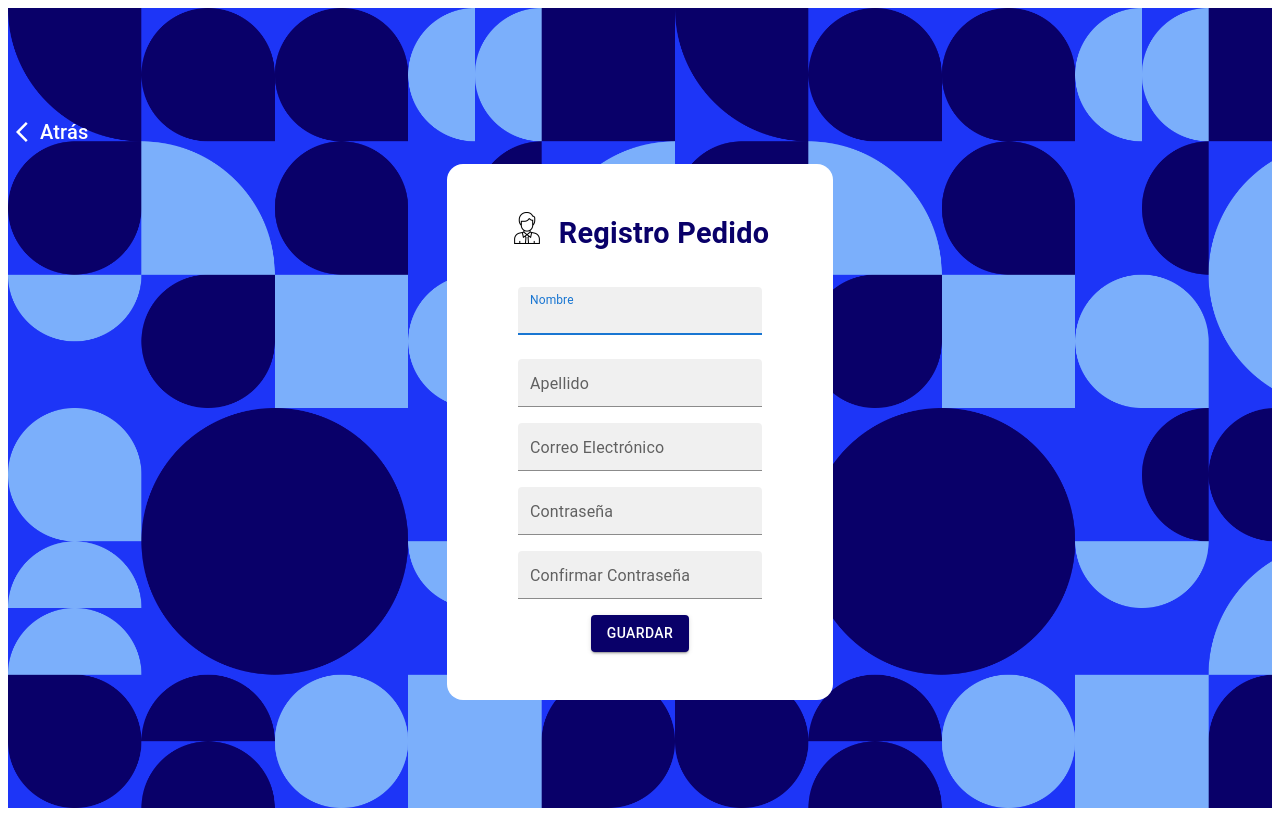
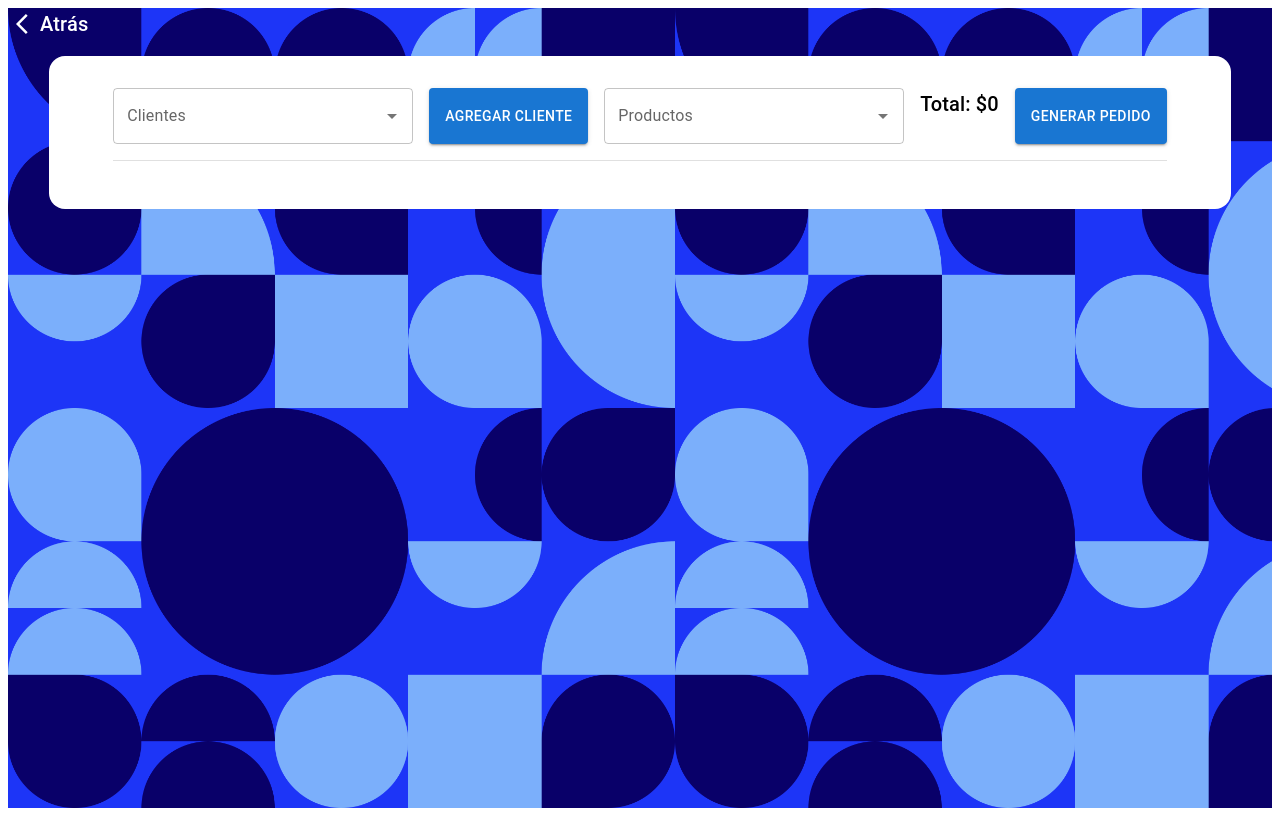
Before and after one commit to CarlosAC-29/Invento_Track, a Next.js app in the folder invento-track-frontend/: page /pages/usuarios/registro-pedido in a window 1280 px wide. Built offline with nearby package versions, Linux system fonts and the light colour scheme.

Commit message:
pedidos update

```diff
--- a/invento-track-frontend/src/app/pages/usuarios/registro-pedido/page.jsx
+++ b/invento-track-frontend/src/app/pages/usuarios/registro-pedido/page.jsx
@@ -1,267 +1,117 @@
 "use client"
 import React, { useState } from 'react';
-import Swal from 'sweetalert2';
-import styles from './styles.module.css'
+import { Box, Typography, Stack, TextField, Button, Autocomplete, Divider } from '@mui/material';
+import styles from './styles.module.css';
 import ArrowBackIosIcon from '@mui/icons-material/ArrowBackIos';
-import Image from 'next/image';
-import vendorIcon from '../../../../../public/images/vendedor-icon.png';
-import { useForm } from 'react-hook-form';
-import {
-    Box,
-    Typography,
-    Stack,
-    TextField,
-    Button
-} from '@mui/material';
-import { registarVendedor } from '@/app/api/api.routes';
-import { Password } from '@mui/icons-material';
-import { useRouter } from 'next/navigation';
-import { initializeApp } from 'firebase/app';
-import { getAuth, createUserWithEmailAndPassword } from 'firebase/auth'
-
-const firebaseConfig = {
-    apiKey: "AIzaSyAWrC4NNeZpkbsDnmFM4ZirY3uzJu_GDHA",
-    authDomain: "logininventotrack.firebaseapp.com",
-    projectId: "logininventotrack",
-    storageBucket: "logininventotrack.appspot.com",
-    messagingSenderId: "692002139318",
-    appId: "1:692002139318:web:c627ac41ca3cc4b1d64a17"
-  };
-
-const app = initializeApp(firebaseConfig);
 
 export default function RegistroPedido() {
+    const [productosAgregados, setProductosAgregados] = useState([]);
 
-    const { register, handleSubmit} = useForm(
-        {
-            defaultValues: {
-                nombre: '',
-                apellido: '',
-                email: '',
-                password: '',
-                confPassword: ''
+    const Clientes = [
+        { value: 1, label: 'Carlos' },
+        { value: 2, label: 'Camilo' },
+        { value: 3, label: 'Luis' }
+    ];
+
+    const Productos = [
+        { value: 1, label: 'Agua', precio: 2000 },
+        { value: 2, label: 'Gaseosa', precio: 3000 },
+        { value: 3, label: 'Bombon', precio: 500 }
+    ];
+
+    const handleChange = (event) => {
+        setAge(event.target.value);
+    };
+
+    const handleCantidadChange = (event, index) => {
+        const { value } = event.target;
+        const nuevosProductos = productosAgregados.map((producto, i) => {
+            if (i === index) {
+                const valorTotal = producto.valorUnitario * value;
+                return { ...producto, cantidad: value, valorTotal };
             }
-        }
-    )
-
-    const handleClick = () => {
-        router.push('../listas/cliente');
-      };
-
-    const router = useRouter();
-
-    const [data, setData] = useState('')
-
-    const [nombreError, setNombreError] = useState('')
-    const [apellidoError, setApellidoeError] = useState('')
-    const [passowordError, setPasswordError] = useState('')
-    const [confPasswordError, setConfPasswordError] = useState('')
-    const [emailError, setEmailError] = useState('')
+            return producto;
+        });
+        setProductosAgregados(nuevosProductos);
+    }
 
 
-    const saveData = async (data) => {
 
-        Swal.fire({
-            title: 'Esperando respuesta del servidor...',
-            allowOutsideClick: false,
-            allowEscapeKey: false,
-            button: true,
-            showConfirmButton: false,
-            didOpen: () => {
-                Swal.showLoading();
-            }
-        })
+    const handleDeleteProducto = (index) => {
+        setProductosAgregados(productosAgregados.filter((producto, i) => i !== index));
+    };
 
-        const response = await registarVendedor(data)
-
-        //Firebase
-        const auth = getAuth();
-        try {
-            const userCredential = await createUserWithEmailAndPassword(auth, data.email, data.password);
-            // Usuario registrado con éxito
-            console.log('Usuario registrado:', userCredential.user);
-            // Aquí puedes redirigir a otra página o realizar otras acciones después del registro exitoso
-        } catch (error) {
-            // Si hay un error durante el registro
-            console.error('Error de registro:', error.message);
-        }
-
-        console.log(response)
-
-        if(response){
-            Swal.close()
-            Swal.fire({
-                title: 'Vendedor registrado con éxito',
-                icon: 'success',
-                confirmButtonText: 'Ok',
-            })
-        }else{
-            Swal.close()
-            Swal.fire({
-                title: 'Error al registrar el vendedor',
-                icon: 'error',
-                confirmButtonText: 'Ok',
-            })
-        }
-
-    }
-
-    const processForm = (data) => {
-        setData(data);
-        console.log(data);
-
-        let isValid = true;
-
-        if (!data.nombre || !data.nombre.length) {
-            setNombreError('Campo requerido');
-            isValid = false;
+    const handleAddProducto = (productoSeleccionado) => {
+        const productoExistenteIndex = productosAgregados.findIndex(producto => producto.referencia === productoSeleccionado.label);
+        if (productoExistenteIndex !== -1) {
+            // Si el producto ya existe, aumentar la cantidad en 1
+            const nuevosProductos = [...productosAgregados];
+            nuevosProductos[productoExistenteIndex].cantidad += 1;
+            nuevosProductos[productoExistenteIndex].valorTotal = nuevosProductos[productoExistenteIndex].cantidad * nuevosProductos[productoExistenteIndex].valorUnitario;
+            setProductosAgregados(nuevosProductos);
         } else {
-            setNombreError('');
-        }
-
-        if (!data.apellido || !data.apellido.length) {
-            setApellidoeError('Campo requerido');
-            isValid = false;
-        } else {
-            setApellidoeError('');
-        }
-
-        if (!data.email || !data.email.length) {
-            setEmailError('Campo requerido');
-            isValid = false;
-        } else {
-            setEmailError('');
-        }
-
-        if (!data.password || !data.password.length) {
-            setPasswordError('Campo requerido');
-            isValid = false;
-        } else {
-            setPasswordError('');
-        }
-
-        if (!data.confPassword || !data.confPassword.length) {
-            setConfPasswordError('Campo requerido');
-            isValid = false;
-        } else {
-            setConfPasswordError('');
-        }
-
-        if (isValid) {
-            saveData(data);
+            // Si el producto no existe, agregarlo con cantidad 1
+            const nuevoProducto = {
+                referencia: productoSeleccionado.label,
+                producto: productoSeleccionado.label,
+                valorUnitario: productoSeleccionado.precio,
+                cantidad: 1,
+                valorTotal: productoSeleccionado.precio
+            };
+            setProductosAgregados([...productosAgregados, nuevoProducto]);
         }
     };
 
+    const handleClick = () => {
+        // Tu lógica para redirigir al usuario
+    };
+
+    // Calcular el valor total general
+    const valorTotalGeneral = productosAgregados.reduce((total, producto) => total + producto.valorTotal, 0);
 
     return (
         <div className={styles.main_container}>
-            <Stack
-            direction='column'
-            alignItems="center"
-            justifyContent="center"
-            spacing={2}
-            sx={{
-                width: '100%',
-                height: '100vh',
-            }}
-            >
-                <Box sx={{paddingLeft: '1rem',width: "100%", display: 'flex', justifyContent: 'left', alignItems:'center' }}>
-                    <Box onClick={handleClick} sx={{cursor: 'pointer', display: 'flex', color: "#fff", justifyContent: "center", alignItems:"center"}}>
-                    <ArrowBackIosIcon id='backIcon' />
-                    <Typography variant='h6' > Atrás </Typography>
+            <Stack direction='column' alignItems="center" spacing={2} sx={{ width: '100%', height: '100vh' }}>
+                <Box sx={{ paddingLeft: '1rem', width: "100%", display: 'flex', justifyContent: 'left', alignItems: 'center' }}>
+                    <Box onClick={handleClick} sx={{ cursor: 'pointer', display: 'flex', color: "#fff", justifyContent: "center", alignItems: "center" }}>
+                        <ArrowBackIosIcon id='backIcon' />
+                        <Typography variant='h6'> Atrás </Typography>
                     </Box>
                 </Box>
-                <Box
-                    sx={{
-                        bgcolor: 'white',
-
-                        borderRadius: '1rem',
-                        padding: '2rem 4rem',
-                        marginBottom: '1rem'
-                    }}
-                    xs={12}
-                    sm={12}
-                    md={10}
-                >
-                    <form onSubmit={handleSubmit(processForm)}>
-                        <Stack
-                            direction='column'
-                            alignItems="center"
-                            justifyContent="center"
-                            spacing={2}
-                            sx={{ height: '100%', padding: '1rem 0' }}
-                        >
-                            <Box sx={{ display: 'flex' }}>
-                                <Image src={vendorIcon} width={32} alt='worker' />
-                                <Typography sx={{
-                                    color: '#090069',
-                                    fontSize: '1.8rem',
-                                    marginLeft: '1rem',
-                                    fontWeight: 'bold',
-                                    marginBottom: '1rem'
-                                }}>
-                                    Registro Pedido
-                                </Typography>
-                            </Box>
-                            <TextField
-                                error={nombreError && nombreError.length ? true : false}
-                                autoFocus
-                                size="small"
-                                id="nombre"
-                                label="Nombre"
-                                variant="filled"
-                                {...register('nombre')}
-                                helperText={nombreError}
-                                sx={{ height: nombreError && nombreError.length ? 'auto' : '56px' }}
-
+                <Box sx={{ bgcolor: 'white', borderRadius: '1rem', padding: '2rem 4rem', marginBottom: '1rem' }}>
+                    <form>
+                        <Stack spacing={2} direction={'row'} s>
+                            <Autocomplete
+                                disablePortal
+                                id="combo-box-demo"
+                                options={Clientes}
+                                sx={{ width: 300 }}
+                                renderInput={(params) => <TextField {...params} label="Clientes" />}
                             />
-                            <TextField
-                                error={apellidoError && apellidoError.length ? true : false}
-                                size="small"
-                                id="apellido"
-                                label="Apellido"
-                                variant="filled"
-                                {...register('apellido')}
-                                helperText={apellidoError}
+                            <Button variant='contained'>Agregar Cliente</Button>
+                            <Autocomplete
+                                disablePortal
+                                id="combo-box-demo"
+                                options={Productos}
+                                sx={{ width: 300 }}
+                                renderInput={(params) => <TextField {...params} label="Productos" />}
+                                onChange={(event, value) => handleAddProducto(value)}
                             />
-                            <TextField
-                                error={emailError && emailError.length ? true : false}
-                                size="small"
-                                id="email"
-                                label="Correo Electrónico"
-                                variant="filled"
-                                {...register('email')}
-                                helperText={emailError}
-                            />
-                            <TextField
-                                error={passowordError && passowordError.length ? true : false}
-                                size="small"
-                                id="password"
-                                label="Contraseña"
-                                variant="filled"
-                                {...register('password')}
-                                helperText={passowordError}
-                            />
-                            <TextField
-                                error={confPasswordError && confPasswordError.length ? true : false}
-                                size="small"
-                                id="confPassowrd"
-                                label="Confirmar Contraseña"
-                                variant="filled"
-                                helperText={confPasswordError}
-                                {...register('confPassword')}
-                            />
-                            <Button
-                                type='submit'
-                                variant="contained"
-                                sx={{ backgroundColor: "#090069",
-                                "&:hover": {
-                                  backgroundColor: "#1d35f7",
-                                }, color: 'white' }}
-                            >
-                                Guardar
-                            </Button>
+                            <Typography variant='h6'>Total: ${valorTotalGeneral}</Typography>
+                            <Button variant='contained'>Generar Pedido</Button>
                         </Stack>
+                        <Divider sx={{ margin: "1rem 0" }} />
+                        {productosAgregados.map((producto, index) => (
+                            <Stack key={index} direction={"row"} spacing={2} sx={{ background: "#fff", padding: "1rem", margin: "1rem 0", borderRadius: "1rem" }}>
+                                <TextField value={producto.referencia} label="Referencia" />
+                                <TextField value={producto.producto} label="Producto" />
+                                <TextField value={producto.valorUnitario} label="Valor Unitario" />
+                                <TextField label="Cantidad" value={producto.cantidad} onChange={(event) => handleCantidadChange(event, index)} />
+                                <TextField value={producto.valorTotal} label="Valor Total" />
+                                <TextField label="Descuento %" />
+                                <Button variant='contained' onClick={() => handleDeleteProducto(index)}>Eliminar</Button>
+                            </Stack>
+                        ))}
                     </form>
                 </Box>
             </Stack>
```
